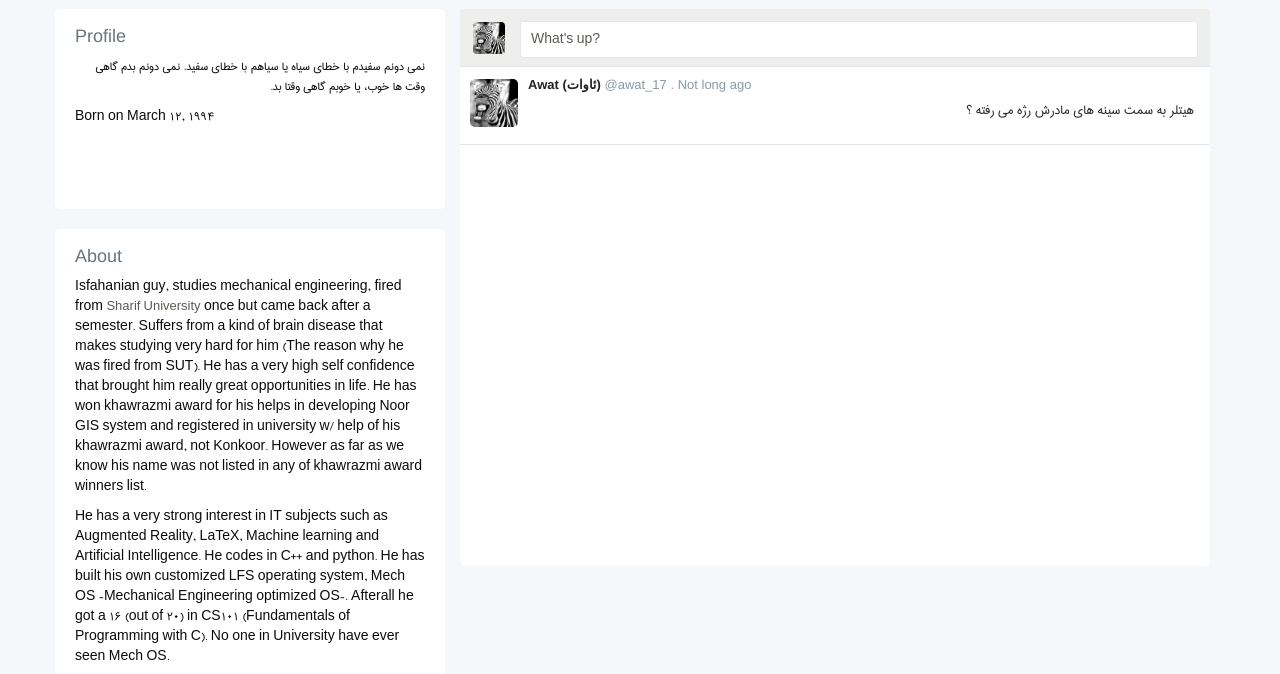
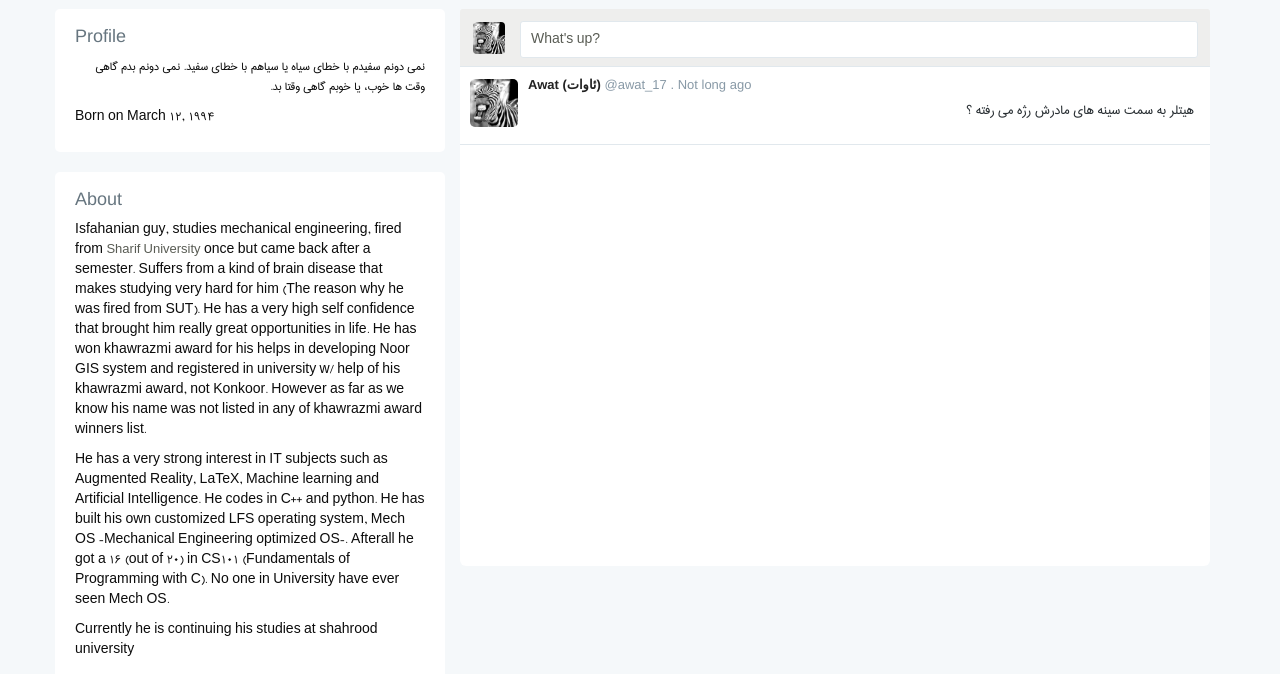
Before and after one commit to awatme/AwatExperience, a plain HTML site: page index.html in a window 1280 px wide. Shown: the part 51-725 px from the top of the page. Drawn offline with nearby package versions, Linux system fonts and the light colour scheme.

Commit message:
Fixed some css issues

```diff
--- a/css/awat.css
+++ b/css/awat.css
@@ -40,7 +40,7 @@ body {
     background-color: #F5F8FA;
     color: #0c0c0c;
     font-family: irani, sans-serif;
-	overflow: hidden;
+	overflow-x: hidden;
 }
 
 .picframe {
@@ -95,7 +95,6 @@ body {
 .left-column {
 	background-color: #fff;
 	border-radius: 5px;
-    min-height: 200px;
 	padding: 15px;
 	padding-left: 20px;
 	padding-right: 20px;
```
